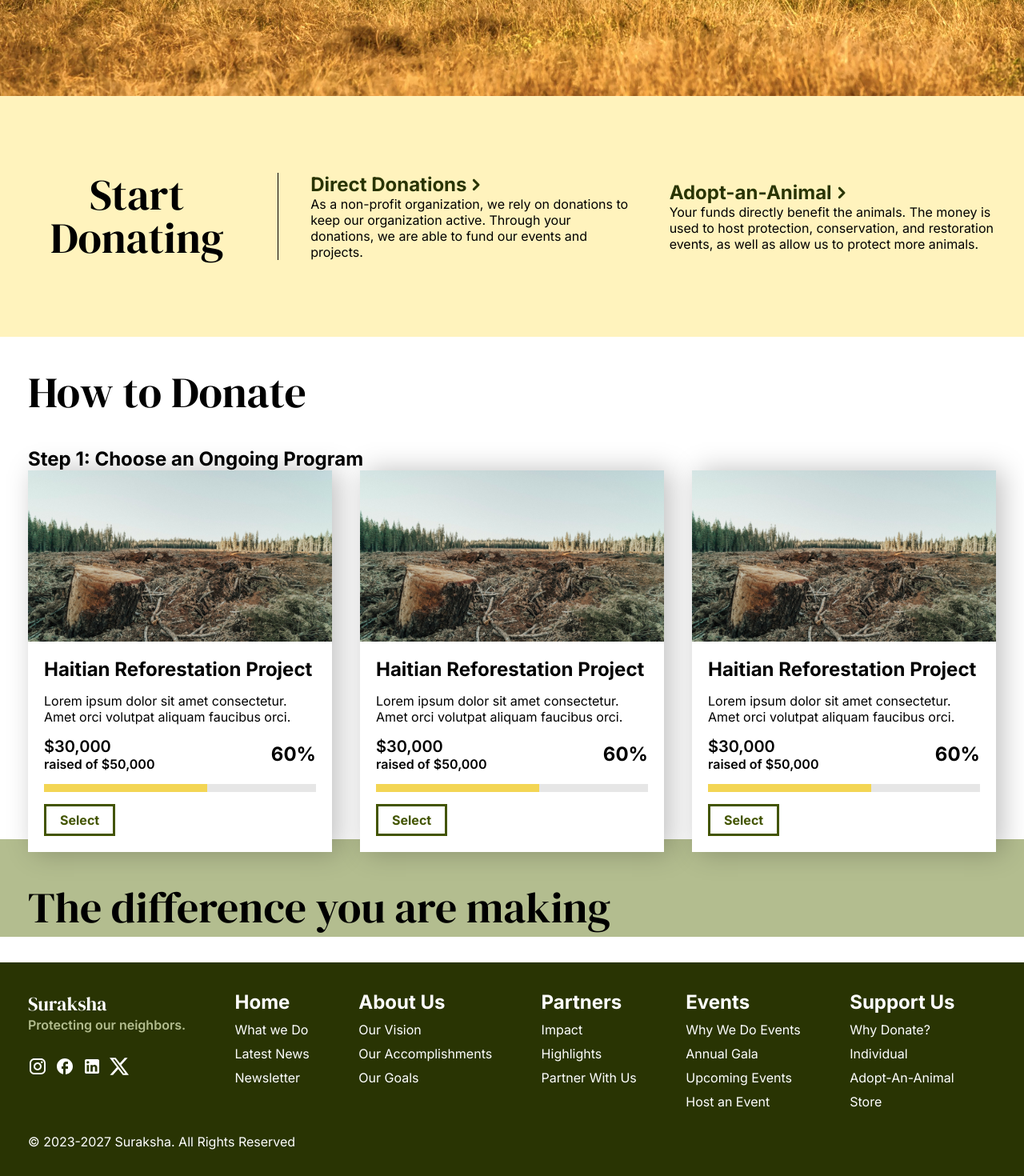
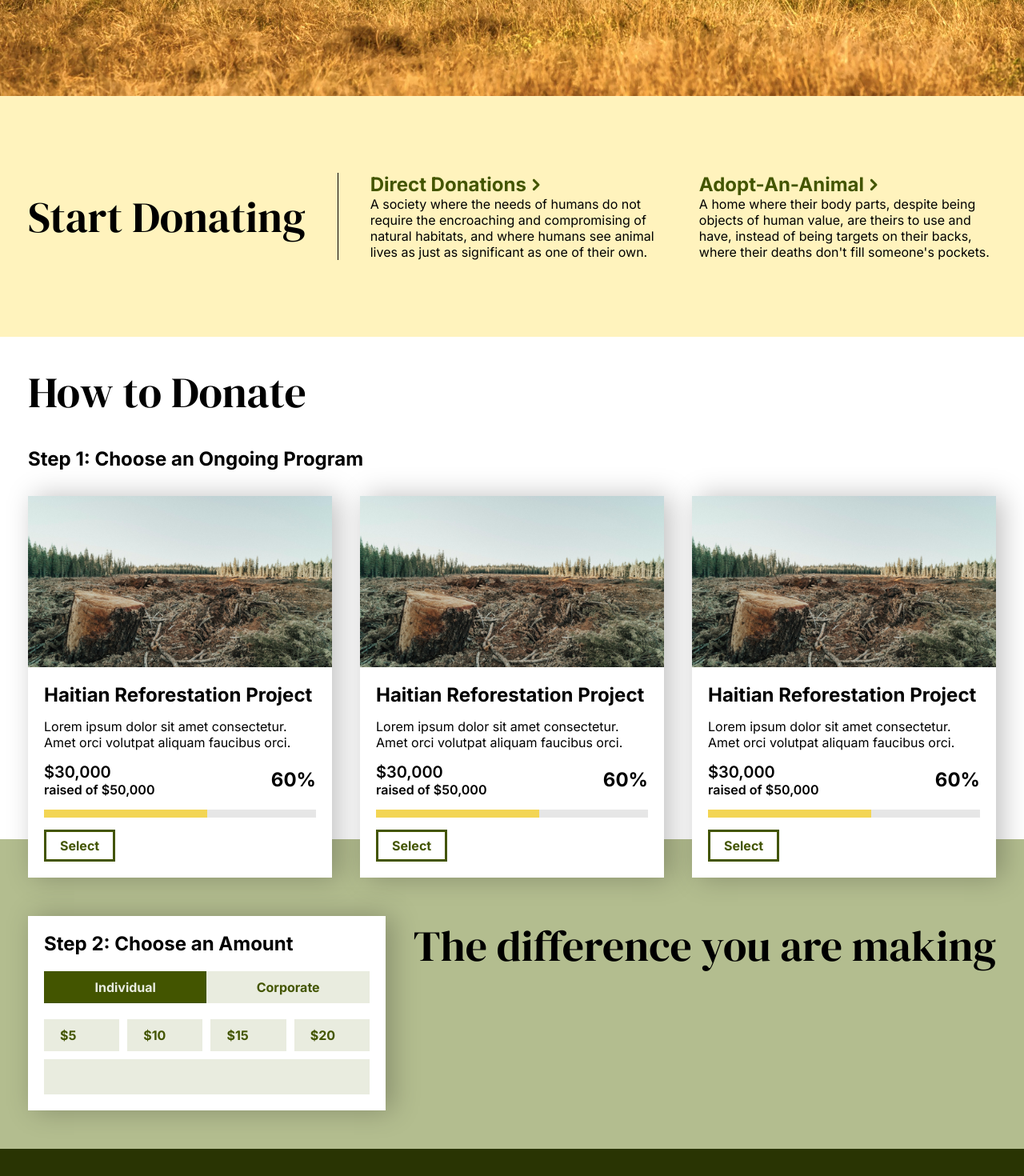
Before and after one commit to Achintya72/suraksha, a Next.js app: page /donate in a window 1280 px wide. Shown: the part 680-2150 px from the top of the page at 80% size. Built offline with nearby package versions, Linux system fonts and the light colour scheme.

Commit message:
Fixed Horizontal Scroll and Added Tab Select and Amounts.

```diff
--- a/src/app/donate/donate.module.css
+++ b/src/app/donate/donate.module.css
@@ -18,49 +18,13 @@
     text-align: center;
 }
 
-.visionContainer {
-    background-color: var(--clr-yellow-medium);
-    width: 100vw;
-    box-sizing: border-box;
-}
-
-.vision {
-    display: flex;
-    align-items: stretch;
-    gap: 40px;
-    padding-top: 6rem;
-    padding-bottom: 6rem;
-    box-sizing: border-box;
-    background-color: none;
-}
-
-
-.reason{
-    flex: 3;
-    display: flex;
-    flex-direction: column;
-    justify-content: center;
-}
-
-.vision h2 {
-    flex: 2;
-    text-align: center;
-    margin: auto 0;
-    line-height: 100%;
-}
-
-.reason h6 {
-    color: var(--clr-green-dark);
-    display: flex;
-    align-items: center;
-}
-
-.reason a {
-    text-decoration:  none;
-}
 
 .directDonations h2 {
     padding: 2rem 0rem;
+}
+
+.directDonations > h6 {
+    padding-bottom: 2rem;
 }
 
 .programs {
@@ -82,13 +46,131 @@
     top: -3rem;
 }
 
-.difference div h2 {
-    margin: 2rem 0rem;
+.difference {
     display: flex;
-    flex-direction: row;
+    padding-top: 3rem;
+    padding-bottom: 3rem;
+    gap: 35px;
 }
 
 .donate {
     background-color: white;
     flex: 1;
+    padding: 20px;
+    display: flex;
+    flex-direction: column;
+    gap: 20px;
+    box-shadow: 8px 0px 32px rgba(0,0,0,0.25);
 }
+
+.vision {
+    display: flex;
+    align-items: stretch;
+    gap: 40px;
+    padding-top: 6rem;
+    padding-bottom: 6rem;
+}
+
+.vision h2 {
+    margin: auto 0;
+}
+.impact  {
+    background-color: var(--clr-yellow-medium);
+}
+
+
+.dataPoint {
+    color: var(--clr-green-medium);
+    display: flex;
+    flex-direction: row;
+    align-items: baseline;
+    gap: 5px;
+}
+
+.reason{
+    flex: 2;
+    display: flex;
+    flex-direction: column;
+    justify-content: center;
+}
+
+.heading {
+    text-decoration: none;
+    display: flex;
+    align-items: center;
+    color: var(--clr-green-medium);
+}
+
+
+.tabSelect {
+    width: 100%;
+    display: flex;
+    background-color: var(--clr-green-lightest);
+    position: relative;
+}
+
+.tab {
+    padding: 10px 20px;
+    text-align: center;
+    flex: 1;
+    transition: all 300ms ease-out;
+    z-index: 1;
+    color: var(--clr-green-medium);
+}
+
+.tabBg {
+    background-color: var(--clr-green-medium);
+    position: absolute;
+    width: 50%;
+    top: 0;
+    bottom: 0;
+    z-index: 0;
+    transition: all 300ms ease-out;
+}
+
+.active {
+    color: var(--clr-green-lightest) !important;
+}
+
+.left {
+    left: 0;
+}
+
+.right {
+    left: 50%;
+}
+
+.donationForm {
+    display: flex;
+    flex-direction: column;
+    gap: 10px;
+
+}
+
+.donationForm input {
+    outline: 3px solid var(--clr-green-lightest);
+    padding: 10px 20px;
+    outline-offset: -3px;
+    font-family: var(--font-inter);
+    font-size: 16px;
+    font-weight: 700;
+    color: var(--clr-green-medium);
+    background-color: var(--clr-green-lightest);
+    transition: all 300ms ease-out;
+}
+
+.donationForm input:focus {
+    outline: 3px solid var(--clr-green-light)
+}
+
+.defaults {
+    display: flex;
+    gap: 10px;
+}
+
+.donationAmount {
+    flex: 1;
+    padding: 10px 20px;
+    background-color: var(--clr-green-lightest);
+    color: var(--clr-green-medium);
+}
--- a/src/app/donate/page.jsx
+++ b/src/app/donate/page.jsx
@@ -1,49 +1,91 @@
+"use client";
+
 import styles from "./donate.module.css";
 import Image from 'next/image';
 import classNames from "@/hooks/classnames";
 import Link from 'next/link';
 import ProgramCard from "@/components/ProgramCards";
 import Icon from "@/components/Icon";
+import { useState } from "react";
+
+let tabStyles = [styles.left, styles.right];
 
 export default function Donate() {
+    const [type, changeType] = useState(0);
+
     return (
         <>
             <section className={styles.donateMain}>
-                <Image src="/donate/background.jpg" fill alt="Two wild elephants roughhousing"/>
+                <Image src="/donate/background.jpg" fill alt="Two wild elephants roughhousing" />
                 <div className={classNames("layout", styles.mainContent)}>
                     <h4>Donate Now</h4>
                     <h1>Directly support our organization and cause through your donation.</h1>
                 </div>
             </section>
-            <section className={styles.visionContainer}>
+            <section className={styles.impact} id="ourVision">
                 <div className={classNames("layout", styles.vision)}>
                     <h2>Start Donating</h2>
                     <div className="verticalDivider" />
                     <div className={styles.reason}>
-                        <Link href='/donate#directDonations'><h6>{"Direct Donations"} <Icon name="rightArrow" size={24} /></h6></Link>
-                        <p>As a non-profit organization, we rely on donations to keep our organization active. Through your donations, we are able to fund our events and projects.</p>
+                        <Link href="/donate#directDonations" className={styles.heading}>
+                            <h6>Direct Donations</h6>
+                            <Icon name="rightArrow" />
+                        </Link>
+                        <p>A society where the needs of humans do not require the encroaching and compromising of natural habitats, and where humans see animal lives as just as significant as one of their own.</p>
                     </div>
                     <div className={styles.reason}>
-                        <Link href='/donate#adoptAnAnimal'><h6>{"Adopt-an-Animal"} <Icon name="rightArrow" size={24} /></h6></Link>
-                        <p>Your funds directly benefit the animals. The money is used to host protection, conservation, and restoration events, as well as allow us to protect more animals.</p>
+                        <Link href="/donate#adoptAnAnimal" className={styles.heading}>
+                            <h6>Adopt-An-Animal</h6>
+                            <Icon name="rightArrow" />
+                        </Link>
+                        <p>A home where their body parts, despite being objects of human value, are theirs to use and have, instead of being targets on their backs, where their deaths don&apos;t fill someone&apos;s pockets.</p>
                     </div>
+
                 </div>
             </section>
-            <section id="directDonations" className={classNames("layout" ,styles.directDonations)}>
+            <section id="directDonations" className={classNames("layout", styles.directDonations)}>
                 <h2>How to Donate</h2>
                 <h6>Step 1: Choose an Ongoing Program</h6>
                 <div className={styles.programs}>
-                    <ProgramCard image="/donate/deforestation.jpg" desc="Lorem ipsum dolor sit amet consectetur. Amet orci volutpat aliquam faucibus orci." title="Haitian Reforestation Project" />
-                    <ProgramCard image="/donate/deforestation.jpg" desc="Lorem ipsum dolor sit amet consectetur. Amet orci volutpat aliquam faucibus orci." title="Haitian Reforestation Project" />
-                    <ProgramCard image="/donate/deforestation.jpg" desc="Lorem ipsum dolor sit amet consectetur. Amet orci volutpat aliquam faucibus orci." title="Haitian Reforestation Project" />
+                    <ProgramCard
+                        image="/donate/deforestation.jpg"
+                        desc="Lorem ipsum dolor sit amet consectetur. Amet orci volutpat aliquam faucibus orci."
+                        title="Haitian Reforestation Project"
+
+                    />
+                    <ProgramCard
+                        image="/donate/deforestation.jpg"
+                        desc="Lorem ipsum dolor sit amet consectetur. Amet orci volutpat aliquam faucibus orci."
+                        title="Haitian Reforestation Project"
+
+                    />
+                    <ProgramCard
+                        image="/donate/deforestation.jpg"
+                        desc="Lorem ipsum dolor sit amet consectetur. Amet orci volutpat aliquam faucibus orci."
+                        title="Haitian Reforestation Project"
+
+                    />
                 </div>
-
             </section>
             <section className={styles.differenceContainer}>
-                <div className={styles.background}/>
+                <div className={styles.background} />
                 <div className={classNames("layout", styles.difference)}>
                     <div className={styles.donate}>
-
+                        <h6>Step 2: Choose an Amount</h6>
+                        <div className={styles.tabSelect}>
+                            <div className={classNames(styles.tabBg, tabStyles[type])} />
+                            <a className={classNames(styles.tab, type == 0 && styles.active)} onClick={() => changeType(0)}>Individual</a>
+                            <a className={classNames(styles.tab, type == 1 && styles.active)} onClick={() => changeType(1)}>Corporate</a>
+                        </div>
+                        <div className={styles.donationForm}>
+                            <div className={styles.defaults}>
+                                <a className={styles.donationAmount} >${(5 * (1 + type * 99)).toLocaleString('en-us')}</a>
+                                <a className={styles.donationAmount}>  ${(10 * (1 + type * 99)).toLocaleString('en-us')}</a>
+                                <a className={styles.donationAmount} >${(15 * (1 + type * 99)).toLocaleString('en-us')}</a>
+                                <a className={styles.donationAmount} >${(20 * (1 + type * 99)).toLocaleString('en-us')}</a>
+                            </div>
+                            <input />
+                        </div>
                     </div>
                     <div className={styles.data}>
                         <h2>The difference you are making</h2>
```
